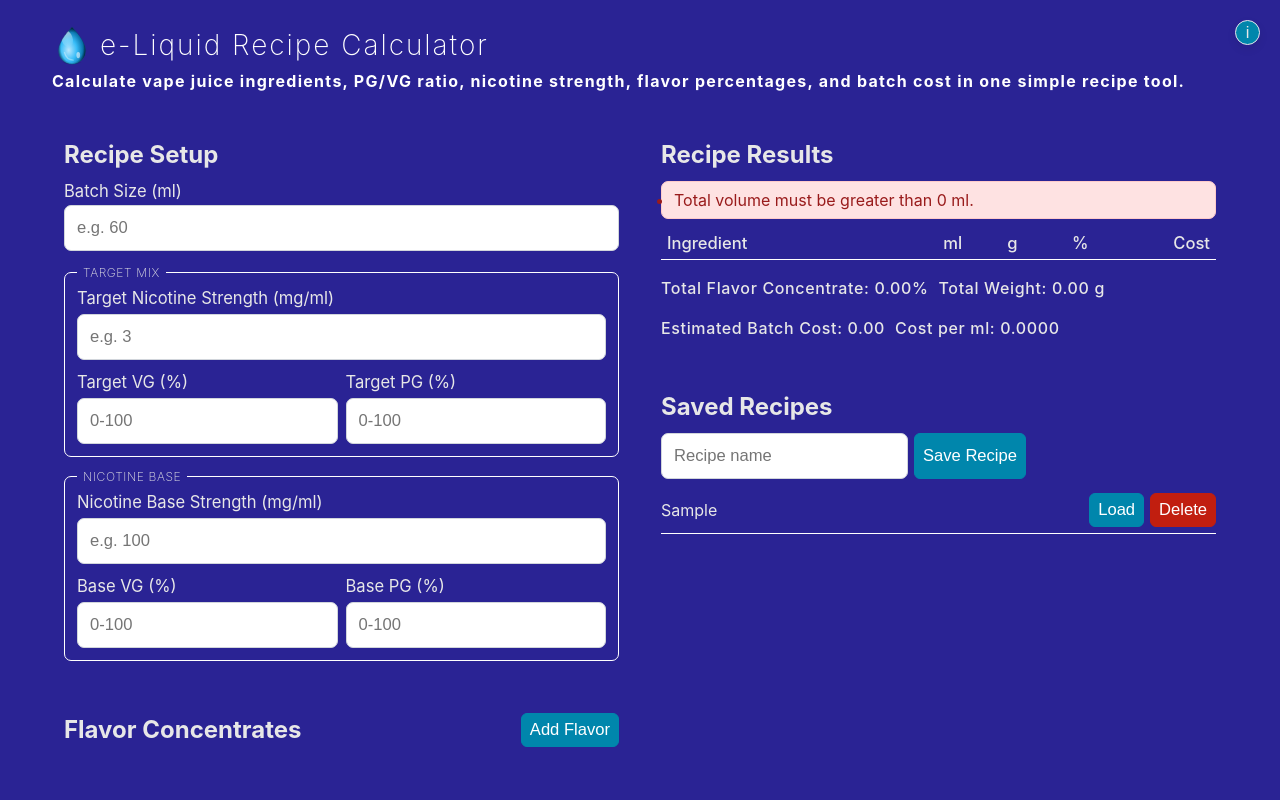
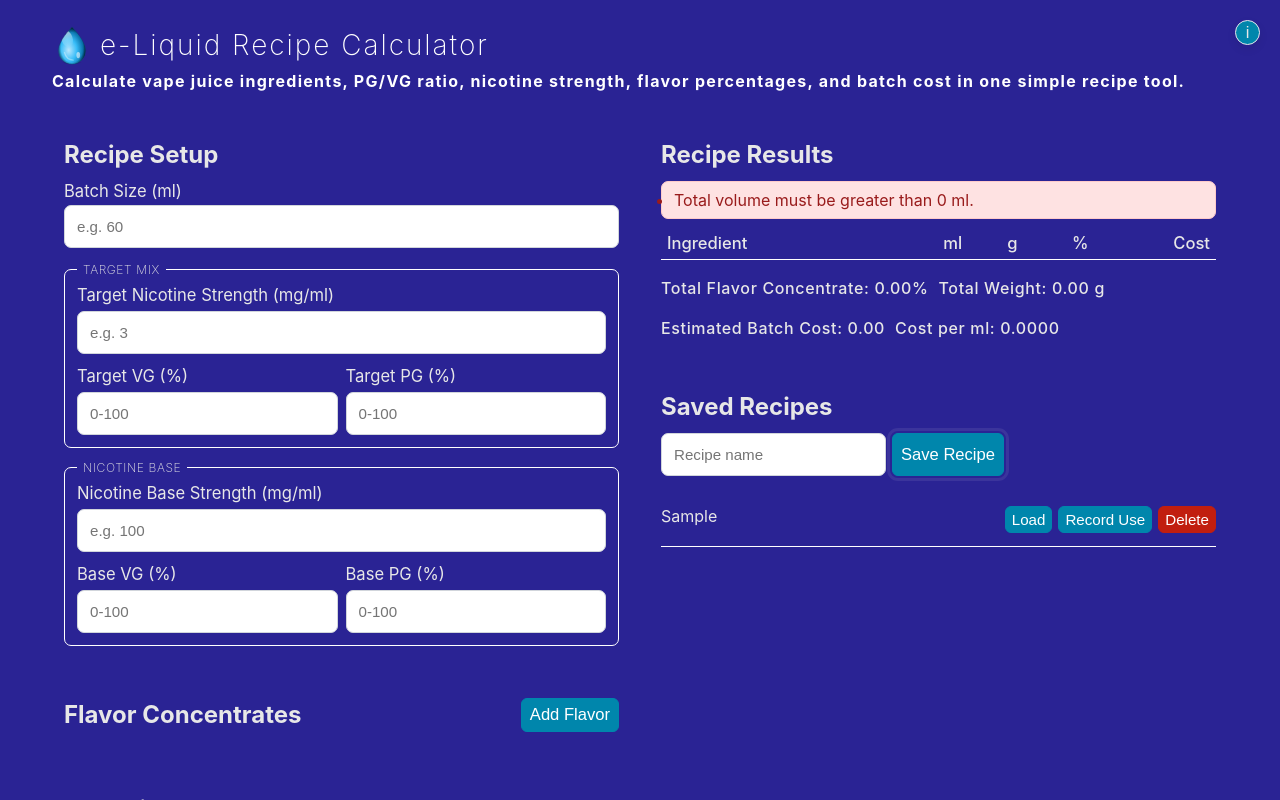
Before and after one commit to lamkostal/ejuice, a Vue app: page / in a window 1280 px wide. Both pictures are taken after typing "Sample" into the empty fields and a click on the button "Save Recipe". Shown: the top 800 px of the page. Built offline with nearby package versions, Linux system fonts and the light colour scheme; a web font is replaced by a local one.

Commit message:
feat: add recipe usage tracking and update UI for better interaction

```diff
--- a/src/App.vue
+++ b/src/App.vue
@@ -7,7 +7,7 @@ import FlavorsCard from './components/FlavorsCard.vue'
 import RecipesCard from './components/RecipesCard.vue'
 import ResultsCard from './components/ResultsCard.vue'
 import { calculateMix } from './utils/calculations'
-import { deleteRecipe, getRecipes, saveRecipe } from './utils/storage'
+import { deleteRecipe, getRecipes, saveRecipe, recordRecipeUse } from './utils/storage'
 import logo from './assets/droplet-logo.svg'
 
 const createFlavor = () => ({
@@ -67,6 +67,10 @@ const removeRecipe = (name) => {
   if (activeRecipe.value === name) activeRecipe.value = ''
 }
 
+const recordUse = (name) => {
+  recipes.value = recordRecipeUse(name)
+}
+
 const onRecipeNameInput = (value) => {
   recipeName.value = value
 }
@@ -95,7 +99,8 @@ const onRecipeNameInput = (value) => {
           @update:recipe-name="onRecipeNameInput"
           @save="saveCurrentRecipe"
           @load="loadRecipe"
-          @remove="removeRecipe"
+            @remove="removeRecipe"
+            @record-use="recordUse"
         />
       </div>
     </div>
--- a/src/components/PgVgPair.vue
+++ b/src/components/PgVgPair.vue
@@ -96,5 +96,6 @@ const onVgInput = (event) => {
 
 .pgvg-pair.compact input {
   min-width: 0;
+  font-size: var(--font-size-xs);
 }
 </style>
--- a/src/components/RecipesCard.vue
+++ b/src/components/RecipesCard.vue
@@ -4,7 +4,19 @@ defineProps({
   recipes: { type: Array, required: true },
 })
 
-const emit = defineEmits(['update:recipeName', 'save', 'load', 'remove'])
+const emit = defineEmits(['update:recipeName', 'save', 'load', 'remove', 'record-use'])
+
+const formatDate = (iso) => {
+  try {
+    const d = new Date(iso)
+    const dd = String(d.getDate()).padStart(2, '0')
+    const mm = String(d.getMonth() + 1).padStart(2, '0')
+    const yyyy = d.getFullYear()
+    return `${dd}/${mm}/${yyyy}`
+  } catch {
+    return iso
+  }
+}
 </script>
 
 <template>
@@ -20,10 +32,18 @@ const emit = defineEmits(['update:recipeName', 'save', 'load', 'remove'])
     </div>
     <ul class="recipes">
       <li v-for="recipe in recipes" :key="recipe.name">
-        <span>{{ recipe.name }}</span>
-        <div>
-          <button type="button" @click="emit('load', recipe.name)">Load</button>
-          <button type="button" class="danger" @click="emit('remove', recipe.name)">Delete</button>
+        <div class="recipe-row">
+          <span class="recipe-name">{{ recipe.name }}</span>
+          <div class="recipe-actions">
+            <div class="actions-buttons">
+              <button type="button" @click="emit('load', recipe.name)">Load</button>
+              <button type="button" @click="emit('record-use', recipe.name)">Record Use</button>
+              <button type="button" class="danger" @click="emit('remove', recipe.name)">Delete</button>
+            </div>
+            <ul class="used-dates" v-if="recipe.usedDates && recipe.usedDates.length">
+              <li v-for="d in recipe.usedDates" :key="d">{{ formatDate(d) }}</li>
+            </ul>
+          </div>
         </div>
       </li>
     </ul>
--- a/src/style.css
+++ b/src/style.css
@@ -17,7 +17,7 @@ color:var(--font-color-dark);
   --radius-md: calc(3px + 0.25rem);
   --radius-lg: calc(5px + 0.25rem);
   --font-size-xs: calc(0.675rem + 0.1vw);
-  --font-size-sm: calc(0.75rem + 0.12vw);
+  --font-size-sm: calc(0.85rem + 0.12vw);
   --font-size-md: calc(0.925rem + 0.14vw);
   --gap-xs: 4px;
   --gap-sm: 6px;
@@ -170,7 +170,7 @@ input {
   border: 1px solid #d1d5db;
   border-radius: var(--radius-md);
   padding: var(--space-lg) var(--space-lg);
-  font-size: var(--font-size-md);
+  font-size: var(--font-size-sm);
 }
 
 button {
@@ -181,11 +181,26 @@ button {
   padding: var(--space-sm) var(--space-md);
   cursor: pointer;
   font-size: var(--font-size-md);
+  transition: filter 200ms ease, transform 120ms ease;
 }
 
 button.danger {
     background: var(--btn-bg-danger);
   border-color: var(--btn-bg-danger);
+}
+
+button:hover {
+  filter: brightness(0.92);
+}
+
+button:active {
+  filter: brightness(0.82);
+  transform: translateY(1px) scale(0.998);
+}
+
+button:focus {
+  outline: 3px solid rgba(255,255,255,0.08);
+  outline-offset: 2px;
 }
 
 .flavor-row {
@@ -287,16 +302,66 @@ button.danger {
 }
 
 .recipes li {
-  display: flex;
-  justify-content: space-between;
-  align-items: center;
+  display: block;
   padding: var(--space-sm) 0;
-  border-bottom: 1px solid #ffffff;
 }
 
 .recipes li > div {
   display: flex;
   gap: var(--gap-sm);
+}
+
+.recipe-row {
+
+
+  display: flex;
+    justify-content: space-between;
+    align-items: flex-start;
+    padding: 1rem 0 0.8rem 0;
+    border-bottom: 1px solid var(--font-color-light);
+
+}
+
+.recipes .recipe-row button {
+  padding: var(--space-xs) var(--space-sm);
+  font-size: var(--font-size-sm);
+}
+
+.recipe-actions {
+  display: flex;
+  flex-direction: column;
+  align-items: flex-end;
+  gap: 4px;
+}
+
+.actions-buttons {
+  display: flex;
+  gap: var(--gap-sm);
+}
+
+.used-dates {
+  margin: 4px 0 0 0;
+  padding: 0;
+  font-size: calc(var(--font-size-sm) - 0.02rem);
+  color: rgba(255,255,255,0.95);
+  text-align: right;
+}
+
+.used-dates li {
+  margin: 6px 0 4px 0;
+  position: relative;
+  padding-right: 1.25rem; /* space for the bullet */
+  direction: ltr; /* keep date text LTR */
+}
+
+.used-dates li::before {
+  content: '•';
+  position: absolute;
+  right: 0.25rem;
+  top: 0.5rem;
+  color: rgba(255,255,255,0.95);
+  font-size: 0.9em;
+  line-height: 1;
 }
 
 @media (max-width: 820px) {
--- a/src/utils/storage.js
+++ b/src/utils/storage.js
@@ -22,3 +22,19 @@ export function deleteRecipe(name) {
   localStorage.setItem(STORAGE_KEY, JSON.stringify(next))
   return next
 }
+
+export function recordRecipeUse(name) {
+  const recipes = getRecipes()
+  const next = recipes.map((recipe) => {
+    if (recipe.name !== name) return recipe
+    const usedDates = Array.isArray(recipe.usedDates) ? [...recipe.usedDates] : []
+    const nowIso = new Date().toISOString()
+    const today = nowIso.slice(0, 10) // YYYY-MM-DD
+    const alreadyRecorded = usedDates.some((d) => String(d).slice(0, 10) === today)
+    if (alreadyRecorded) return recipe
+    usedDates.unshift(nowIso)
+    return { ...recipe, usedDates, updatedAt: nowIso }
+  })
+  localStorage.setItem(STORAGE_KEY, JSON.stringify(next))
+  return next
+}
```
